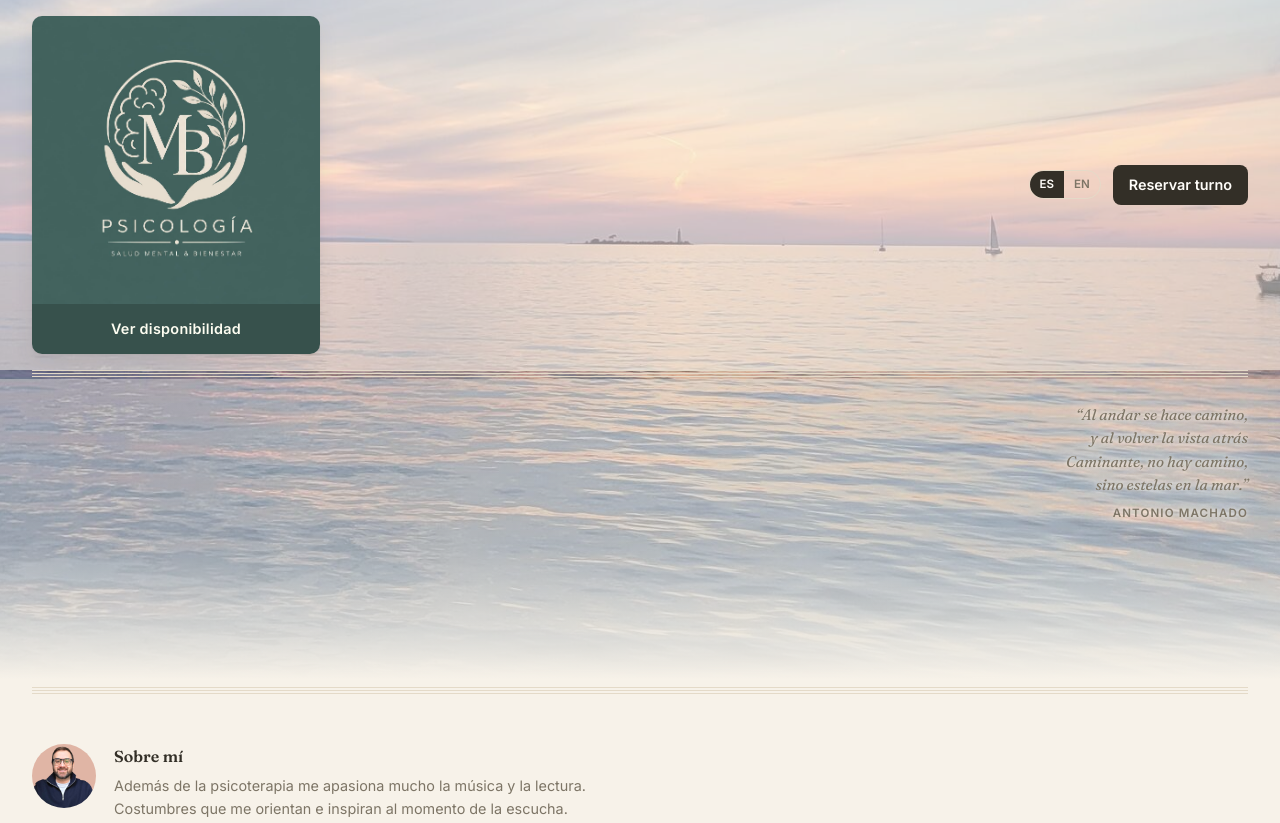
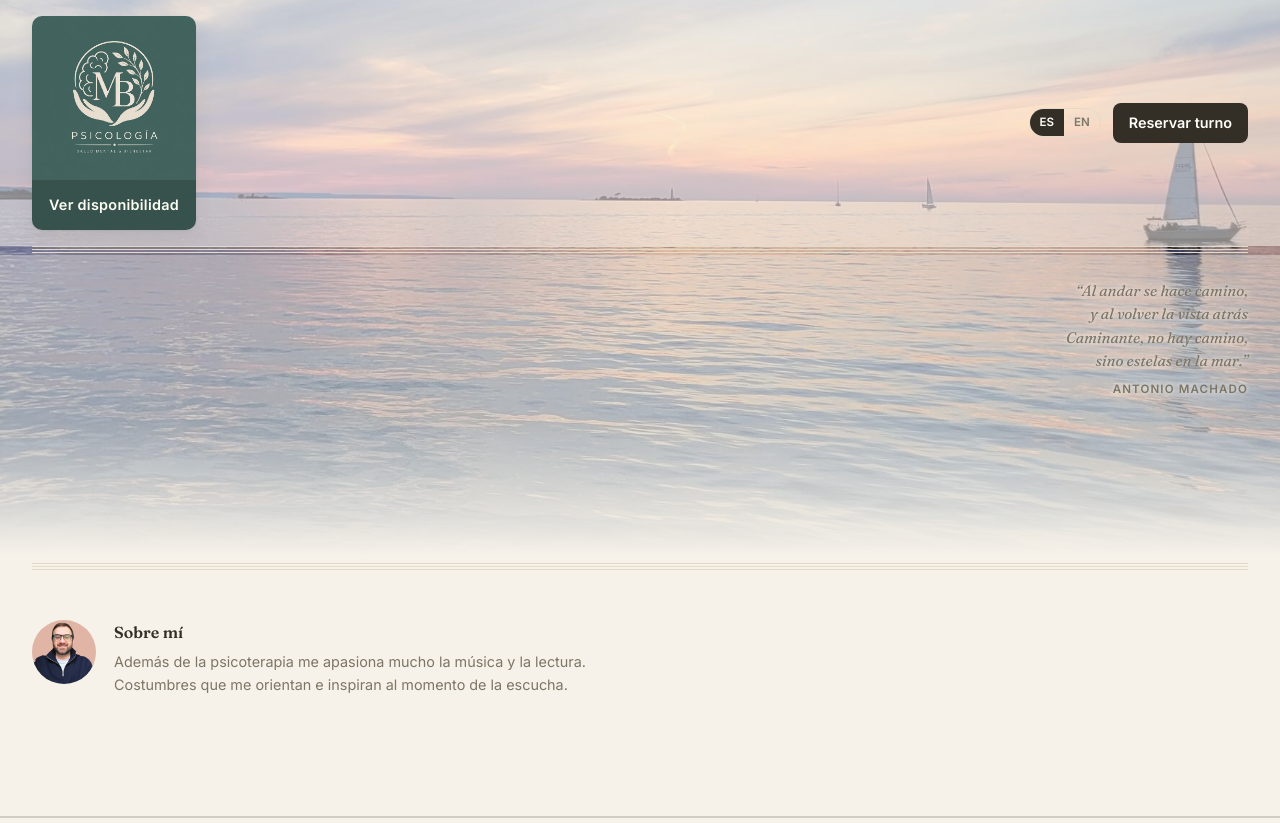
Before and after one commit to limonacio/martin, a plain HTML site: page index.html in a window 1280 px wide. Shown: the top 823 px of the page. Drawn offline with Linux system fonts and the light colour scheme.

Commit message:
Tarjeta del header mas chica

```diff
--- a/index.html
+++ b/index.html
@@ -327,7 +327,9 @@
   /* Versión chica, en el header (donde antes estaba el círculo MB + el
      nombre). Mismos efectos que la grande; va después de las reglas de
      ancho de arriba para ganarles en todos los tamaños. */
-  .cta-card.cta-card--sm { margin: 0; flex-shrink: 0; }
+  .cta-card.cta-card--sm { width: 148px; margin: 0; flex-shrink: 0; }
+  @media (min-width: 640px) { .cta-card.cta-card--sm { width: 164px; } }
+  .cta-card--sm .band { padding: 9px 6px; font-size: 0.76rem; white-space: nowrap; }
   .cta-card img { display: block; width: 100%; aspect-ratio: 1/1; object-fit: cover; }
   .cta-card .band {
     display: block;
```
